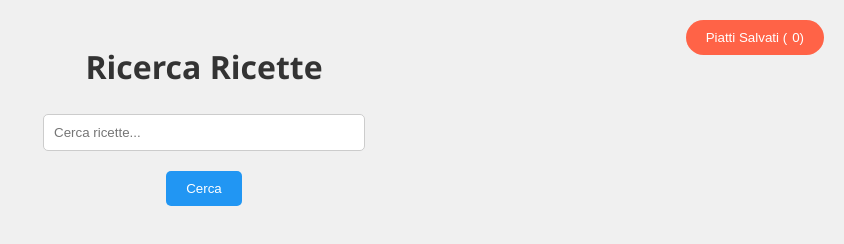
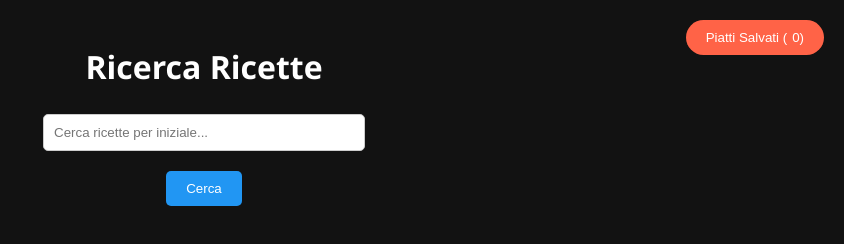
Before and after one commit to P13rLu1/ITS-WEBADV, a plain HTML site: page Lezione10-2407/index.html in a window 1280 px wide. Shown: the whole page, without its empty margins (436-1280 px from the left). Drawn offline with nearby package versions, Linux system fonts and the light colour scheme.

Commit message:
added new exercises

```diff
--- a/Lezione10-2407/index.html
+++ b/Lezione10-2407/index.html
@@ -10,7 +10,7 @@
 <body>
 <button id="piattiSalvatiBtn" onclick="vaiAiPiattiSalvati()">Piatti Salvati (<span id="savedCount">0</span>)</button>
 <h1>Ricerca Ricette</h1>
-<input type="text" id="searchInput" placeholder="Cerca ricette...">
+<input type="text" id="searchInput" placeholder="Cerca ricette per iniziale...">
 <button onclick="cercaRicette()">Cerca</button>
 <div id="recipeList"></div>
 <script src="https://code.jquery.com/jquery-3.7.1.min.js"></script>
--- a/Lezione10-2407/styles/indexStyle.css
+++ b/Lezione10-2407/styles/indexStyle.css
@@ -1,8 +1,8 @@
 /* Stilizzazione di Base */
 body {
     font-family: 'Segoe UI', Tahoma, Geneva, Verdana, sans-serif;
-    background-color: #f0f0f0;
-    color: #333;
+    background-color: #121212;
+    color: #ffffff;
     margin: 0;
     padding: 20px;
     line-height: 1.6;
@@ -44,6 +44,7 @@ input[type="text"] {
     border: 1px solid #ccc;
     margin-bottom: 20px;
     width: 300px;
+    color: #121212;
 }
 
 button {
@@ -54,6 +55,7 @@ button {
     border-radius: 5px;
     cursor: pointer;
     transition: background-color 0.3s ease, transform 0.2s;
+    margin-bottom: 20px; /* Space between button and results */
 }
 
 button:hover {
@@ -70,8 +72,8 @@ button:hover {
 }
 
 .recipe-item {
-    background-color: white;
-    border: 1px solid #ccc;
+    background-color: #1e1e1e;
+    border: 1px solid #333;
     border-radius: 5px;
     padding: 15px;
     box-shadow: 0 2px 4px rgba(0, 0, 0, 0.1);
--- a/Lezione10-2407/styles/piattiSalvatiStyle.css
+++ b/Lezione10-2407/styles/piattiSalvatiStyle.css
@@ -1,8 +1,8 @@
 /* Stilizzazione di Base */
 body {
     font-family: 'Segoe UI', Tahoma, Geneva, Verdana, sans-serif;
-    background-color: #f0f0f0;
-    color: #333;
+    background-color: #121212;
+    color: #ffffff;
     margin: 0;
     padding: 20px;
     line-height: 1.6;
@@ -22,8 +22,8 @@ body {
 
 /* Stilizzazione dell'Articolo Salvato */
 .saved-item {
-    background-color: white;
-    border: 1px solid #ccc;
+    background-color: #1e1e1e;
+    border: 1px solid #333;
     border-radius: 5px;
     padding: 15px;
     box-shadow: 0 2px 4px rgba(0, 0, 0, 0.1);
```
Also changed, not shown: Lezione10-2407/piattiSalvati.html (+1 -1 lines).
